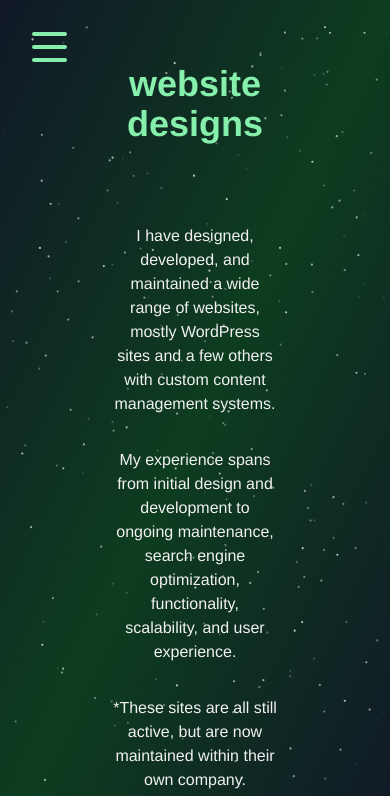
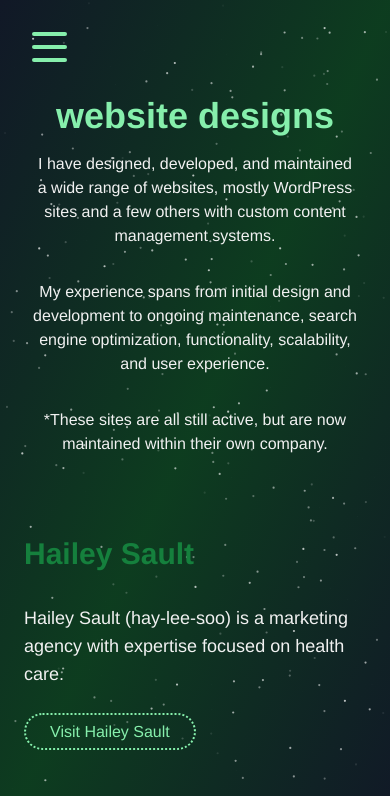
Before and after one commit to mhuebsch/myDevWebsite, a Next.js app: page /projects/web-designs in a window 390 px wide. Shown: the top 796 px of the page. Built offline with nearby package versions, Linux system fonts and the light colour scheme.

Commit message:
mobile adjustments

```diff
--- a/app/about/page.js
+++ b/app/about/page.js
@@ -1,18 +1,18 @@
 const AboutPage = () => {
   return (
-    <div className="flex flex-col justify-center items-center h-screen w-screen max-w-[70%] lg:max-w-[1200px] mx-auto">
+    <div className="flex flex-col justify-center items-center h-screen w-screen max-w-full sm:max-w-[70%] lg:max-w-[1200px] mx-auto">
       <div className="min-h-screen">
-        <div className="flex flex-col justify-center items-center h-full w-full">
+        <div className="flex flex-col justify-start sm:justify-center items-center h-full w-full">
           <h1 className="text-4xl text-center font-semibold animate-fade-in lowercase text-green-300 py-16">
             about
           </h1>
-          <p className="w-2/5 text-center">
+          <p className="w-full sm:w-2/5 px-8 sm:px-0 text-center">
             My name is Mark Huebsch (Hipsh). I’ve been designing and programming
             websites and web-based applications for 15+ years now. I thoroughly
             enjoy what I do and am grateful that I’m able to make a career of
             it.
           </p>
-          <p className="w-2/5 text-center py-10">
+          <p className="w-full sm:w-2/5 px-8 sm:px-0 text-center py-10">
             I reside in the mountains in North Carolina and enjoy outdoor activities in my free
             time. When I'm not coding or working, you'll often find me hiking,
             camping, or spending time on a lake or river.
--- a/app/components/navigationHamburger.tsx
+++ b/app/components/navigationHamburger.tsx
@@ -9,7 +9,7 @@
   const toggleMenu = () => setIsOpen(!isOpen);
 
   return (
-    <div className="fixed top-8 left-8">
+    <div className="fixed top-8 left-8 z-10">
       <button
         className={`${styles.hamburger} ${isOpen ? styles.active : ''}`}
         onClick={toggleMenu}
--- a/app/page.js
+++ b/app/page.js
@@ -11,7 +11,7 @@
 
 export default function HomePage() {
   return (
-    <div className="flex mt-20 sm:mt-0 flex-col md:flex-row items-center justify-center w-screen px-10 max-w-full sm:max-w-[70%] lg:max-w-[1200px] mx-auto h-screen">
+    <div className="flex mt-16 sm:mt-0 flex-col md:flex-row items-center justify-center w-screen px-10 max-w-full sm:max-w-[70%] lg:max-w-[1200px] mx-auto h-screen">
       <div className="sm:w-full md:w-3/12 mt-24 sm:mt-0 flex flex-col items-center justify-center animate-fade-in-delayed">
         <img
           src="/images/headshot-me.png"
--- a/app/projects/custom-comps/page.js
+++ b/app/projects/custom-comps/page.js
@@ -30,7 +30,7 @@
 
 const CustomComponentsPage = () => {
   return (
-    <div className="flex flex-col justify-center items-center h-screen w-screen max-w-[70%] lg:max-w-[1200px] mx-auto">
+    <div className="flex flex-col justify-center items-center h-screen w-screen max-w-full sm:max-w-[70%] lg:max-w-[1200px] mx-auto">
       <div className="min-h-screen">
         <div className="flex flex-col justify-center items-center w-full">
           <h1 className="text-4xl text-center font-semibold animate-fade-in lowercase text-green-300 py-16">
--- a/app/projects/page.js
+++ b/app/projects/page.js
@@ -46,13 +46,13 @@
   );
 
   return (
-    <div className="flex flex-col justify-center items-center h-screen w-screen">
+    <div className="flex flex-col justify-start sm:justify-center items-center h-screen w-screen">
       <div className="flex flex-col justify-center items-center w-screen">
         <h1 className="text-4xl font-semibold lowercase text-green-300 py-16 animate-fade-in">
           Projects
         </h1>
-        <div className="flex flex-row">
-          <div className="flip-panel mx-10 w-full md:w-1/4 max-w-[395px] min-w-[395px] h-64 rounded-lg border-dotted border-2 border-green-300 bg-gradient-to-tl from-black via-green-950/30 to-black">
+        <div className="flex flex-col sm:flex-row items-center">
+          <div className="flip-panel mx-10 my-6 sm:my-0 w-4/5 sm:w-full md:w-1/4 max-w-[395px] min-w-[300px] sm:min-w-[395px] h-56 sm:h-64 rounded-lg border-dotted border-2 border-green-300 bg-gradient-to-tl from-black via-green-950/30 to-black">
             <FlipPanel
               frontContent={componentsFrontContent}
               backContent={componentsBackContent}
@@ -62,7 +62,7 @@
             />
           </div>
 
-          <div className="flip-panel mx-10 w-full md:w-1/4 max-w-[395px] min-w-[395px] h-64 rounded-lg border-dotted border-2 border-green-300 bg-gradient-to-tl from-black via-green-950/30 to-black">
+          <div className="flip-panel mx-10 my-6 sm:my-0 w-4/5 sm:w-full md:w-1/4 max-w-[395px] min-w-[300px] sm:min-w-[395px] h-56 sm:h-64 rounded-lg border-dotted border-2 border-green-300 bg-gradient-to-tl from-black via-green-950/30 to-black">
             <FlipPanel
               frontContent={websitesFrontContent}
               backContent={websitesBackContent}
--- a/app/projects/web-designs/page.js
+++ b/app/projects/web-designs/page.js
@@ -31,23 +31,23 @@
 
 const WebsiteDesignsPage = () => {
   return (
-    <div className="flex flex-col justify-center items-center h-screen w-screen max-w-[70%] lg:max-w-[1200px] mx-auto">
+    <div className="flex flex-col justify-center items-center h-screen w-screen max-w-full sm:max-w-[70%] lg:max-w-[1200px] mx-auto">
       <div className="min-h-screen">
         <div className="flex flex-col justify-center items-center w-full">
-          <h1 className="text-4xl text-center font-semibold animate-fade-in lowercase text-green-300 py-16">
+          <h1 className="text-4xl text-center font-semibold animate-fade-in lowercase text-green-300 pt-24 sm:py-16">
             Website Designs
           </h1>
-          <p className="w-3/5 text-center py-4">
+          <p className="w-full px-8 sm:px-0 sm:w-3/5 text-center py-4">
             I have designed, developed, and maintained a wide range of websites,
             mostly WordPress sites and a few others with custom content
             management systems.
           </p>
-          <p className="w-3/5 text-center py-4">
+          <p className="w-full px-8 sm:px-0 sm:w-3/5 text-center py-4">
             My experience spans from initial design and development to ongoing
             maintenance, search engine optimization, functionality, scalability,
             and user experience.
           </p>
-          <p className="w-3/5 text-center py-4">
+          <p className="w-full px-8 sm:px-0 sm:w-3/5 text-center py-4">
             *These sites are all still active, but are now maintained within
             their own company.
           </p>
@@ -56,7 +56,7 @@
         {/* Section 1 */}
         <Section>
           <FadeInWhenVisible>
-            <div className="w-full p-6">
+            <div className="w-full p-6 sm:p-12">
               <h2 className="text-3xl font-bold text-green-700">
                 Hailey Sault
               </h2>
@@ -97,7 +97,7 @@
         {/* Section 2 */}
         <Section reverse>
           <FadeInWhenVisible>
-            <div className="p-12">
+            <div className="w-full p-6 sm:p-12">
               <h2 className="text-3xl font-bold text-green-700">
                 Community Action Duluth
               </h2>
@@ -139,7 +139,7 @@
         {/* Section 3 */}
         <Section>
           <FadeInWhenVisible>
-            <div className="p-6">
+            <div className="w-full p-6 sm:p-12">
               <h2 className="text-3xl font-bold text-green-700">
                 CarePoint Health
               </h2>
@@ -180,7 +180,7 @@
         {/* Section 4 */}
         <Section reverse>
           <FadeInWhenVisible>
-            <div className="p-12">
+            <div className="w-full p-6 sm:p-12">
               <h2 className="text-3xl font-bold text-green-700">
                 The Belive In Better Project
               </h2>
```
